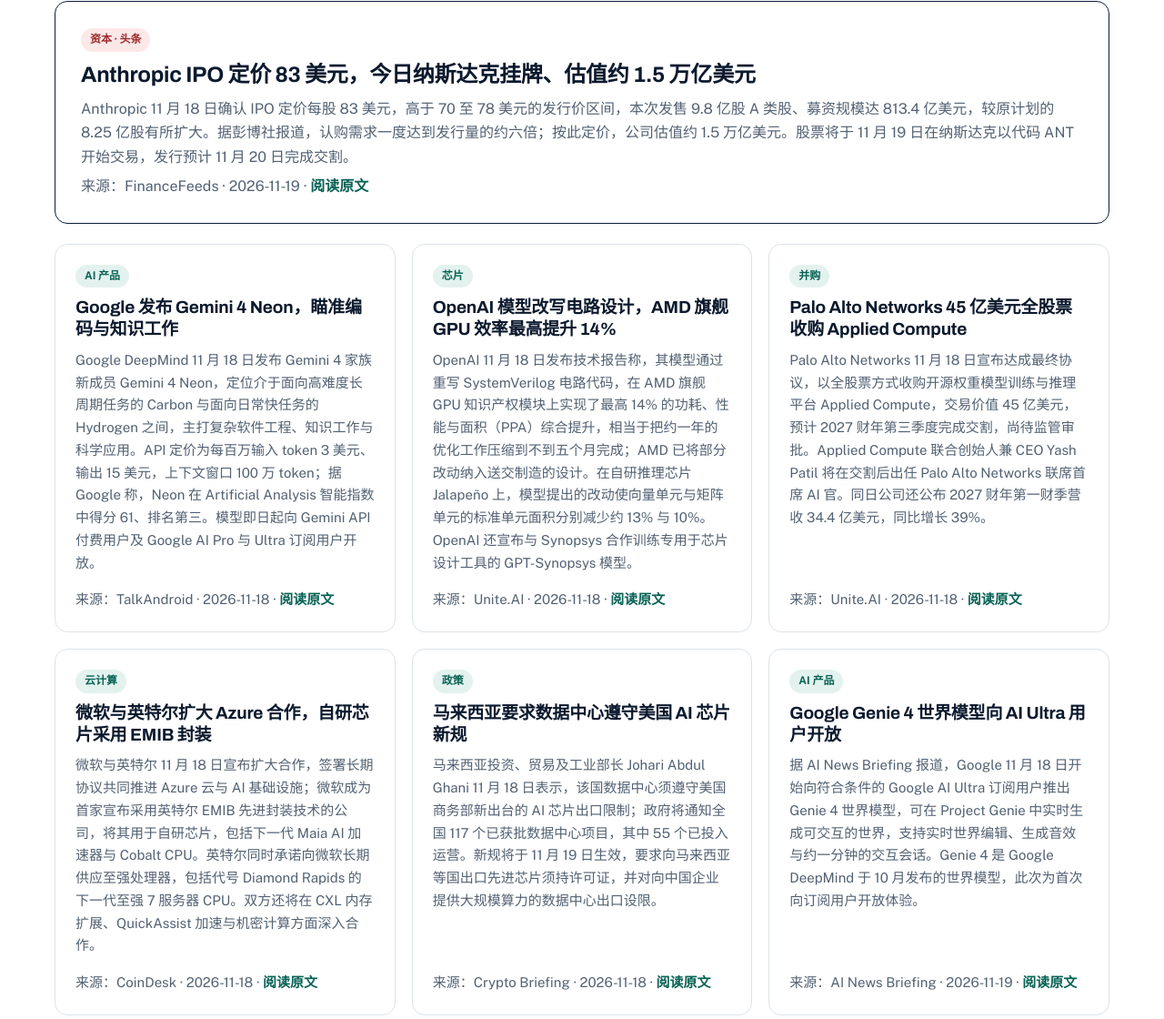
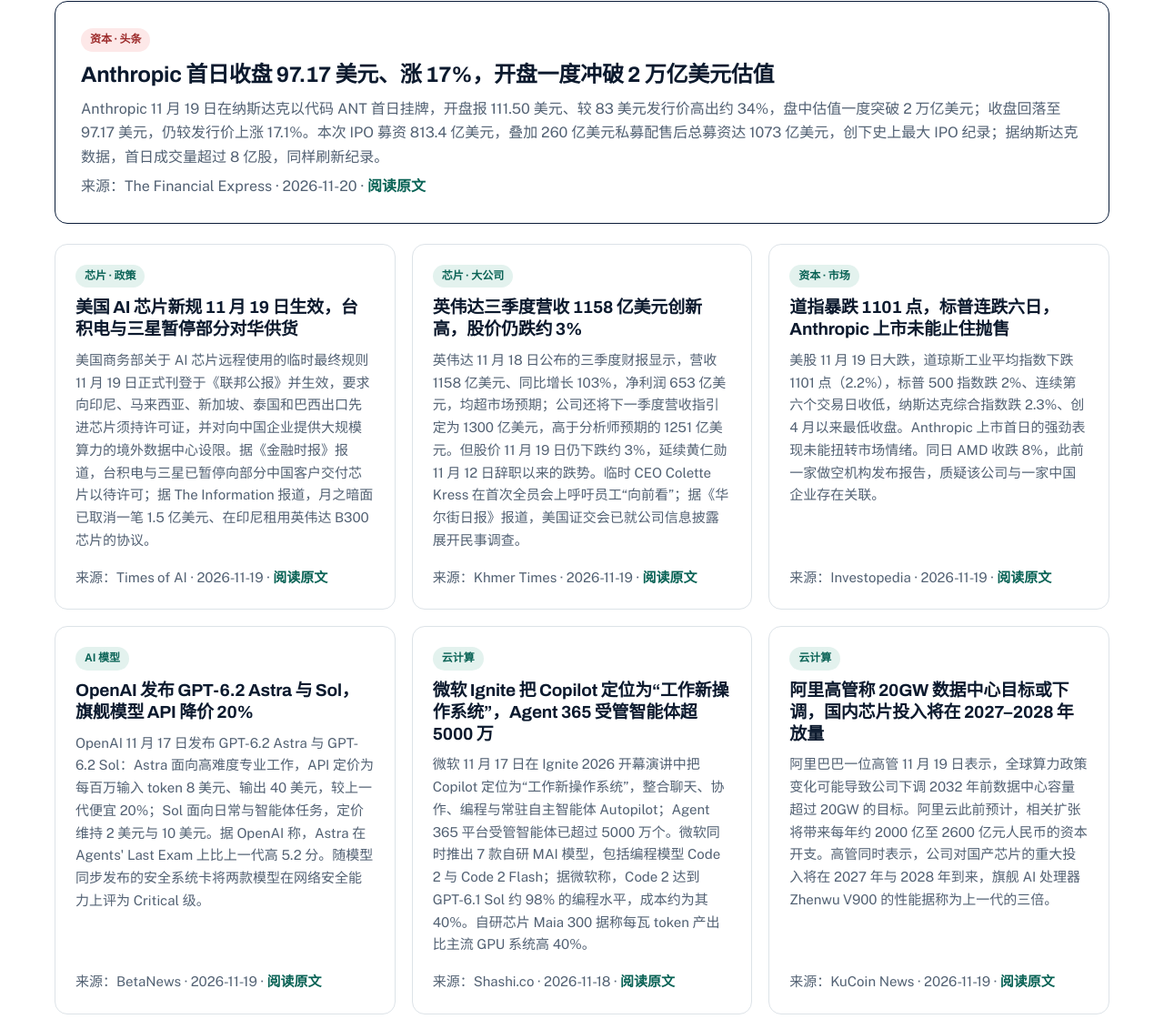
Before and after one commit to phelanlorna48-creator/starleaptech-website, a plain HTML site: page tech.html in a window 1280 px wide. Shown: the part 536-1656 px from the top of the page at 91% size. Drawn offline with nearby package versions, Linux system fonts and the light colour scheme.

Commit message:
Daily tech news 2026-11-20

```diff
--- a/tech.html
+++ b/tech.html
@@ -91,7 +91,7 @@ html[data-lang="en"] .lzh{display:none}
     <p class="kicker">StarLeap Tech LLC · Daily Tech Briefing</p>
     <h1><span class="lzh">每日科技讯息</span><span class="len">Daily Tech Briefing</span></h1>
     <p><span class="lzh">每天整理全球科技要闻：人工智能、芯片半导体、云计算与数据中心、科技公司与资本动态。每条标注公开来源，点得开、查得到。</span><span class="len">A daily digest of global technology news — AI, semiconductors, cloud &amp; data centers, tech companies and capital — every story linked to its original source.</span></p>
-    <span class="edition"><span class="lzh">本期：2026 年 11 月 19 日 · 星期四</span><span class="len">Edition: Thursday, November 19, 2026</span></span>
+    <span class="edition"><span class="lzh">本期：2026 年 11 月 20 日 · 星期五</span><span class="len">Edition: Friday, November 20, 2026</span></span>
   </div>
 </section>
 
@@ -101,54 +101,55 @@ html[data-lang="en"] .lzh{display:none}
     <h2><span class="lzh">今日头条</span><span class="len">Top story</span></h2>
     <article class="featured">
       <span class="chip hot"><span class="lzh">资本 · 头条</span><span class="len">Capital · Top story</span></span>
-      <h3><span class="lzh">Anthropic IPO 定价 83 美元，今日纳斯达克挂牌、估值约 1.5 万亿美元</span><span class="len">Anthropic prices IPO at $83, debuts on Nasdaq today at a roughly $1.5 trillion valuation</span></h3>
-      <p><span class="lzh">Anthropic 11 月 18 日确认 IPO 定价每股 83 美元，高于 70 至 78 美元的发行价区间，本次发售 9.8 亿股 A 类股、募资规模达 813.4 亿美元，较原计划的 8.25 亿股有所扩大。据彭博社报道，认购需求一度达到发行量的约六倍；按此定价，公司估值约 1.5 万亿美元。股票将于 11 月 19 日在纳斯达克以代码 ANT 开始交易，发行预计 11 月 20 日完成交割。</span><span class="len">Anthropic confirmed on November 18 that it has priced its IPO at $83 per share, above the $70–$78 range, raising $81.34 billion on the sale of 980 million Class A shares, enlarged from the 825 million originally planned. Bloomberg reported demand reached about six times the shares on offer, and the pricing implies a valuation of roughly $1.5 trillion. Shares begin trading on Nasdaq under the ticker ANT on November 19, with the offering expected to close on November 20.</span></p>
-      <p class="meta"><span class="lzh">来源：FinanceFeeds · 2026-11-19 · </span><span class="len">Source: FinanceFeeds · Nov 19, 2026 · </span><a href="https://financefeeds.com/anthropic-prices-81-3-billion-ipo-at-83-ahead-of-nasdaq-debut/" target="_blank" rel="noopener"><span class="lzh">阅读原文</span><span class="len">Read the story</span></a></p>
+      <h3><span class="lzh">Anthropic 首日收盘 97.17 美元、涨 17%，开盘一度冲破 2 万亿美元估值</span><span class="len">Anthropic closes first day at $97.17, up 17%, after opening briefly above a $2 trillion valuation</span></h3>
+      <p><span class="lzh">Anthropic 11 月 19 日在纳斯达克以代码 ANT 首日挂牌，开盘报 111.50 美元、较 83 美元发行价高出约 34%，盘中估值一度突破 2 万亿美元；收盘回落至 97.17 美元，仍较发行价上涨 17.1%。本次 IPO 募资 813.4 亿美元，叠加 260 亿美元私募配售后总募资达 1073 亿美元，创下史上最大 IPO 纪录；据纳斯达克数据，首日成交量超过 8 亿股，同样刷新纪录。</span><span class="len">Anthropic began trading on Nasdaq under the ticker ANT on November 19, opening at $111.50 — about 34% above its $83 offer price — and briefly carrying a valuation above $2 trillion before closing at $97.17, still up 17.1% on the day. The $81.34 billion offering was the largest IPO on record, and together with a $26 billion private placement the company raised $107.3 billion in total. Nasdaq data put first-day volume above 800 million shares, also a record.</span></p>
+      <p class="meta"><span class="lzh">来源：The Financial Express · 2026-11-20 · </span><span class="len">Source: The Financial Express · Nov 20, 2026 · </span><a href="https://www.financialexpress.com/market/global-markets/anthropic-ipo-listing-live-updates-date-time-nasdaq-debut-share-price-ipo-price-how-to-buy-in-india/4388215/" target="_blank" rel="noopener"><span class="lzh">阅读原文</span><span class="len">Read the story</span></a></p>
     </article>
 
     <div class="grid">
 <article class="card">
-        <span class="chip"><span class="lzh">AI 产品</span><span class="len">AI Products</span></span>
-        <h3><span class="lzh">Google 发布 Gemini 4 Neon，瞄准编码与知识工作</span><span class="len">Google launches Gemini 4 Neon for coding and knowledge work</span></h3>
-        <p><span class="lzh">Google DeepMind 11 月 18 日发布 Gemini 4 家族新成员 Gemini 4 Neon，定位介于面向高难度长周期任务的 Carbon 与面向日常快任务的 Hydrogen 之间，主打复杂软件工程、知识工作与科学应用。API 定价为每百万输入 token 3 美元、输出 15 美元，上下文窗口 100 万 token；据 Google 称，Neon 在 Artificial Analysis 智能指数中得分 61、排名第三。模型即日起向 Gemini API 付费用户及 Google AI Pro 与 Ultra 订阅用户开放。</span><span class="len">Google DeepMind released Gemini 4 Neon on November 18, the newest member of the Gemini 4 family, positioned between Carbon, built for the hardest long-horizon projects, and Hydrogen, built for fast everyday tasks. It targets complex software engineering, knowledge work and science, priced at $3 per million input tokens and $15 per million output tokens, with a 1-million-token context window. Google says Neon scores 61 on the Artificial Analysis Intelligence Index, ranking third overall. It is rolling out now to paid Gemini API users and to Google AI Pro and Ultra subscribers.</span></p>
-        <p class="meta"><span class="lzh">来源：TalkAndroid · 2026-11-18 · </span><span class="len">Source: TalkAndroid · Nov 18, 2026 · </span><a href="https://www.talkandroid.com/535672-gemini-4-neon-google-ai-model/" target="_blank" rel="noopener"><span class="lzh">阅读原文</span><span class="len">Read the story</span></a></p>
+        <span class="chip"><span class="lzh">芯片 · 政策</span><span class="len">Chips · Policy</span></span>
+        <h3><span class="lzh">美国 AI 芯片新规 11 月 19 日生效，台积电与三星暂停部分对华供货</span><span class="len">U.S. AI chip rule takes effect November 19 as TSMC and Samsung pause some China-bound shipments</span></h3>
+        <p><span class="lzh">美国商务部关于 AI 芯片远程使用的临时最终规则 11 月 19 日正式刊登于《联邦公报》并生效，要求向印尼、马来西亚、新加坡、泰国和巴西出口先进芯片须持许可证，并对向中国企业提供大规模算力的境外数据中心设限。据《金融时报》报道，台积电与三星已暂停向部分中国客户交付芯片以待许可；据 The Information 报道，月之暗面已取消一笔 1.5 亿美元、在印尼租用英伟达 B300 芯片的协议。</span><span class="len">The U.S. Commerce Department's interim final rule on remote access to advanced AI chips was published in the Federal Register and took effect on November 19, requiring licences to export advanced chips to Indonesia, Malaysia, Singapore, Thailand and Brazil, and restricting chips for data centers supplying large-scale compute to Chinese firms. The Financial Times reported that TSMC and Samsung have paused some deliveries to Chinese customers while they seek licences, and The Information reported that Moonshot AI scrapped a $150 million deal to rent Nvidia B300 chips in Indonesia.</span></p>
+        <p class="meta"><span class="lzh">来源：Times of AI · 2026-11-19 · </span><span class="len">Source: Times of AI · Nov 19, 2026 · </span><a href="https://timesof.ai/2026/11/bis-interim-final-rule-ai-chip-licences-five-countries-remote-access-china-data-centres" target="_blank" rel="noopener"><span class="lzh">阅读原文</span><span class="len">Read the story</span></a></p>
       </article>
 
       <article class="card">
-        <span class="chip"><span class="lzh">芯片</span><span class="len">Chips</span></span>
-        <h3><span class="lzh">OpenAI 模型改写电路设计，AMD 旗舰 GPU 效率最高提升 14%</span><span class="len">OpenAI models rewrite circuit designs, lifting AMD flagship GPU efficiency by up to 14%</span></h3>
-        <p><span class="lzh">OpenAI 11 月 18 日发布技术报告称，其模型通过重写 SystemVerilog 电路代码，在 AMD 旗舰 GPU 知识产权模块上实现了最高 14% 的功耗、性能与面积（PPA）综合提升，相当于把约一年的优化工作压缩到不到五个月完成；AMD 已将部分改动纳入送交制造的设计。在自研推理芯片 Jalapeño 上，模型提出的改动使向量单元与矩阵单元的标准单元面积分别减少约 13% 与 10%。OpenAI 还宣布与 Synopsys 合作训练专用于芯片设计工具的 GPT-Synopsys 模型。</span><span class="len">OpenAI said on November 18 that its models rewrote SystemVerilog circuit code to deliver up to 14% gains in power, performance and area (PPA) on AMD's flagship GPU intellectual property — roughly a year of design optimization compressed into under five months — and AMD has included some of the changes in a design sent for manufacturing. On Jalapeño, OpenAI's own inference chip, model-proposed changes cut standard-cell area by about 13% in the vector unit and 10% in the matrix unit. OpenAI also announced a partnership with Synopsys to train GPT-Synopsys, a model built to drive chip-design tools.</span></p>
-        <p class="meta"><span class="lzh">来源：Unite.AI · 2026-11-18 · </span><span class="len">Source: Unite.AI · Nov 18, 2026 · </span><a href="https://www.unite.ai/openai-reports-model-driven-gains-in-amd-flagship-chip-designs/" target="_blank" rel="noopener"><span class="lzh">阅读原文</span><span class="len">Read the story</span></a></p>
+        <span class="chip"><span class="lzh">芯片 · 大公司</span><span class="len">Chips · Big Tech</span></span>
+        <h3><span class="lzh">英伟达三季度营收 1158 亿美元创新高，股价仍跌约 3%</span><span class="len">Nvidia posts record $115.8 billion quarter, yet shares fall about 3%</span></h3>
+        <p><span class="lzh">英伟达 11 月 18 日公布的三季度财报显示，营收 1158 亿美元、同比增长 103%，净利润 653 亿美元，均超市场预期；公司还将下一季度营收指引定为 1300 亿美元，高于分析师预期的 1251 亿美元。但股价 11 月 19 日仍下跌约 3%，延续黄仁勋 11 月 12 日辞职以来的跌势。临时 CEO Colette Kress 在首次全员会上呼吁员工“向前看”；据《华尔街日报》报道，美国证交会已就公司信息披露展开民事调查。</span><span class="len">Nvidia reported fiscal third-quarter revenue of $115.8 billion on November 18, up 103% year on year, with net profit of $65.3 billion, both beating expectations; it guided next-quarter revenue to $130 billion, above the $125.1 billion analysts expected. Shares still fell about 3% on November 19, extending the slide since Jensen Huang resigned on November 12. Interim CEO Colette Kress told staff at her first all-hands meeting to "move on," and The Wall Street Journal reported that the SEC has opened a civil probe into the company's disclosures.</span></p>
+        <p class="meta"><span class="lzh">来源：Khmer Times · 2026-11-19 · </span><span class="len">Source: Khmer Times · Nov 19, 2026 · </span><a href="https://www.khmertimeskh.com/502059623/stocks-drop-as-booming-nvidia-results-drowned-by-spy-scandal/" target="_blank" rel="noopener"><span class="lzh">阅读原文</span><span class="len">Read the story</span></a></p>
       </article>
 
       <article class="card">
-        <span class="chip"><span class="lzh">并购</span><span class="len">M&amp;A</span></span>
-        <h3><span class="lzh">Palo Alto Networks 45 亿美元全股票收购 Applied Compute</span><span class="len">Palo Alto Networks to buy Applied Compute in a $4.5 billion all-stock deal</span></h3>
-        <p><span class="lzh">Palo Alto Networks 11 月 18 日宣布达成最终协议，以全股票方式收购开源权重模型训练与推理平台 Applied Compute，交易价值 45 亿美元，预计 2027 财年第三季度完成交割，尚待监管审批。Applied Compute 联合创始人兼 CEO Yash Patil 将在交割后出任 Palo Alto Networks 联席首席 AI 官。同日公司还公布 2027 财年第一财季营收 34.4 亿美元，同比增长 39%。</span><span class="len">Palo Alto Networks announced on November 18 a definitive agreement to acquire Applied Compute, a platform for post-training and inference of open-weight AI models, in an all-stock deal valued at $4.5 billion, expected to close in its fiscal third quarter of 2027 pending regulatory clearance. Applied Compute co-founder and CEO Yash Patil will become Palo Alto Networks' Co-Chief AI Officer after the close. The company also reported fiscal first-quarter 2027 revenue of $3.44 billion, up 39% year on year.</span></p>
-        <p class="meta"><span class="lzh">来源：Unite.AI · 2026-11-18 · </span><span class="len">Source: Unite.AI · Nov 18, 2026 · </span><a href="https://www.unite.ai/palo-alto-networks-reaches-4-5b-agreement-for-applied-compute/" target="_blank" rel="noopener"><span class="lzh">阅读原文</span><span class="len">Read the story</span></a></p>
+        <span class="chip"><span class="lzh">资本 · 市场</span><span class="len">Capital · Markets</span></span>
+        <h3><span class="lzh">道指暴跌 1101 点，标普连跌六日，Anthropic 上市未能止住抛售</span><span class="len">Dow plunges 1,101 points and S&amp;P falls for a sixth straight day as Anthropic's debut fails to stop the sell-off</span></h3>
+        <p><span class="lzh">美股 11 月 19 日大跌，道琼斯工业平均指数下跌 1101 点（2.2%），标普 500 指数跌 2%、连续第六个交易日收低，纳斯达克综合指数跌 2.3%、创 4 月以来最低收盘。Anthropic 上市首日的强劲表现未能扭转市场情绪。同日 AMD 收跌 8%，此前一家做空机构发布报告，质疑该公司与一家中国企业存在关联。</span><span class="len">U.S. stocks plunged on November 19: the Dow Jones Industrial Average fell 1,101 points (2.2%), the S&amp;P 500 dropped 2% for a sixth straight daily decline, and the Nasdaq Composite fell 2.3% to its lowest close since April. Anthropic's strong debut did little to lift sentiment. AMD ended the day down 8% after a short seller published a report alleging the chipmaker has problematic ties to a Chinese company.</span></p>
+        <p class="meta"><span class="lzh">来源：Investopedia · 2026-11-19 · </span><span class="len">Source: Investopedia · Nov 19, 2026 · </span><a href="https://www.investopedia.com/stock-market-today-dow-jones-s-and-p-500-nasdaq-11192026-12263687" target="_blank" rel="noopener"><span class="lzh">阅读原文</span><span class="len">Read the story</span></a></p>
+      </article>
+
+      <article class="card">
+        <span class="chip"><span class="lzh">AI 模型</span><span class="len">AI Models</span></span>
+        <h3><span class="lzh">OpenAI 发布 GPT-6.2 Astra 与 Sol，旗舰模型 API 降价 20%</span><span class="len">OpenAI ships GPT-6.2 Astra and Sol, cutting flagship API prices 20%</span></h3>
+        <p><span class="lzh">OpenAI 11 月 17 日发布 GPT-6.2 Astra 与 GPT-6.2 Sol：Astra 面向高难度专业工作，API 定价为每百万输入 token 8 美元、输出 40 美元，较上一代便宜 20%；Sol 面向日常与智能体任务，定价维持 2 美元与 10 美元。据 OpenAI 称，Astra 在 Agents' Last Exam 上比上一代高 5.2 分。随模型同步发布的安全系统卡将两款模型在网络安全能力上评为 Critical 级。</span><span class="len">OpenAI released GPT-6.2 Astra and GPT-6.2 Sol on November 17. Astra, built for demanding professional work, is priced at $8 per million input tokens and $40 per million output tokens — 20% less than its predecessor — while Sol, for everyday and agent workloads, stays at $2 and $10. OpenAI says Astra scores 5.2 points above GPT-6 Astra on Agents' Last Exam. The accompanying system card rates both models at the Critical level for cybersecurity capabilities.</span></p>
+        <p class="meta"><span class="lzh">来源：BetaNews · 2026-11-19 · </span><span class="len">Source: BetaNews · Nov 19, 2026 · </span><a href="https://betanews.com/article/gpt-6-2-astra-api-pricing/" target="_blank" rel="noopener"><span class="lzh">阅读原文</span><span class="len">Read the story</span></a></p>
       </article>
 
       <article class="card">
         <span class="chip"><span class="lzh">云计算</span><span class="len">Cloud</span></span>
-        <h3><span class="lzh">微软与英特尔扩大 Azure 合作，自研芯片采用 EMIB 封装</span><span class="len">Microsoft and Intel expand Azure pact, with Microsoft custom chips adopting EMIB packaging</span></h3>
-        <p><span class="lzh">微软与英特尔 11 月 18 日宣布扩大合作，签署长期协议共同推进 Azure 云与 AI 基础设施；微软成为首家宣布采用英特尔 EMIB 先进封装技术的公司，将其用于自研芯片，包括下一代 Maia AI 加速器与 Cobalt CPU。英特尔同时承诺向微软长期供应至强处理器，包括代号 Diamond Rapids 的下一代至强 7 服务器 CPU。双方还将在 CXL 内存扩展、QuickAssist 加速与机密计算方面深入合作。</span><span class="len">Microsoft and Intel announced an expanded partnership on November 18, signing a long-term agreement to advance Azure cloud and AI infrastructure. Microsoft became the first company to announce adoption of Intel's EMIB advanced packaging technology for its custom chips, including the next-generation Maia AI accelerator and Cobalt CPU. Intel also committed to long-term Xeon supply for Microsoft, including the next-generation Xeon 7 server CPU, codenamed Diamond Rapids. The two companies will also collaborate on CXL memory expansion, QuickAssist acceleration and confidential computing.</span></p>
-        <p class="meta"><span class="lzh">来源：CoinDesk · 2026-11-18 · </span><span class="len">Source: CoinDesk · Nov 18, 2026 · </span><a href="https://www.kucoin.com/news/flash/microsoft-and-intel-expand-azure-and-chip-collaboration-introduce-emib-packaging-for-custom-chips" target="_blank" rel="noopener"><span class="lzh">阅读原文</span><span class="len">Read the story</span></a></p>
+        <h3><span class="lzh">微软 Ignite 把 Copilot 定位为“工作新操作系统”，Agent 365 受管智能体超 5000 万</span><span class="len">Microsoft recasts Copilot as the "new OS for work" at Ignite as Agent 365 passes 50 million agents</span></h3>
+        <p><span class="lzh">微软 11 月 17 日在 Ignite 2026 开幕演讲中把 Copilot 定位为“工作新操作系统”，整合聊天、协作、编程与常驻自主智能体 Autopilot；Agent 365 平台受管智能体已超过 5000 万个。微软同时推出 7 款自研 MAI 模型，包括编程模型 Code 2 与 Code 2 Flash；据微软称，Code 2 达到 GPT-6.1 Sol 约 98% 的编程水平，成本约为其 40%。自研芯片 Maia 300 据称每瓦 token 产出比主流 GPU 系统高 40%。</span><span class="len">Microsoft used the opening keynote of Ignite 2026 on November 17 to recast Copilot as the "new operating system for work," combining chat, collaboration, coding and a persistent autonomous agent called Autopilot; its Agent 365 platform now governs more than 50 million agents. Microsoft also unveiled seven in-house MAI models, including the coding models Code 2 and Code 2 Flash; the company says Code 2 reaches about 98% of GPT-6.1 Sol's coding quality at roughly 40% of the cost. Its Maia 300 chip is claimed to deliver 40% more tokens per watt than leading GPU-based systems.</span></p>
+        <p class="meta"><span class="lzh">来源：Shashi.co · 2026-11-18 · </span><span class="len">Source: Shashi.co · Nov 18, 2026 · </span><a href="https://www.shashi.co/2026/11/microsoft-launches-role-based-copilot.html" target="_blank" rel="noopener"><span class="lzh">阅读原文</span><span class="len">Read the story</span></a></p>
       </article>
 
       <article class="card">
-        <span class="chip"><span class="lzh">政策</span><span class="len">Policy</span></span>
-        <h3><span class="lzh">马来西亚要求数据中心遵守美国 AI 芯片新规</span><span class="len">Malaysia orders data centers to follow new U.S. AI chip rules</span></h3>
-        <p><span class="lzh">马来西亚投资、贸易及工业部长 Johari Abdul Ghani 11 月 18 日表示，该国数据中心须遵守美国商务部新出台的 AI 芯片出口限制；政府将通知全国 117 个已获批数据中心项目，其中 55 个已投入运营。新规将于 11 月 19 日生效，要求向马来西亚等国出口先进芯片须持许可证，并对向中国企业提供大规模算力的数据中心出口设限。</span><span class="len">Malaysia's Investment, Trade and Industry Minister Johari Abdul Ghani said on November 18 that the country's data centers must comply with the U.S. Commerce Department's new AI chip export restrictions, and the government will notify all 117 approved data center projects in the country, 55 of which are already operational. The rule takes effect on November 19, requiring licenses to export advanced chips to Malaysia and other countries, and restricting exports to data centers supplying large-scale compute to Chinese firms.</span></p>
-        <p class="meta"><span class="lzh">来源：Crypto Briefing · 2026-11-18 · </span><span class="len">Source: Crypto Briefing · Nov 18, 2026 · </span><a href="https://cryptobriefing.com/malaysia-data-centres-us-ai-chip-rules/" target="_blank" rel="noopener"><span class="lzh">阅读原文</span><span class="len">Read the story</span></a></p>
-      </article>
-
-      <article class="card">
-        <span class="chip"><span class="lzh">AI 产品</span><span class="len">AI Products</span></span>
-        <h3><span class="lzh">Google Genie 4 世界模型向 AI Ultra 用户开放</span><span class="len">Google opens Genie 4 world model to AI Ultra subscribers</span></h3>
-        <p><span class="lzh">据 AI News Briefing 报道，Google 11 月 18 日开始向符合条件的 Google AI Ultra 订阅用户推出 Genie 4 世界模型，可在 Project Genie 中实时生成可交互的世界，支持实时世界编辑、生成音效与约一分钟的交互会话。Genie 4 是 Google DeepMind 于 10 月发布的世界模型，此次为首次向订阅用户开放体验。</span><span class="len">Google began rolling out its Genie 4 world model to eligible Google AI Ultra subscribers on November 18, according to AI News Briefing. Inside Project Genie, users can explore generated interactive worlds with real-time world editing, generated sound and roughly one-minute interactive sessions. Genie 4, the world model Google DeepMind unveiled in October, is opening to subscribers for the first time.</span></p>
-        <p class="meta"><span class="lzh">来源：AI News Briefing · 2026-11-19 · </span><span class="len">Source: AI News Briefing · Nov 19, 2026 · </span><a href="https://news-insight-ai.web.app/en/news/20261119_ai-news-daily" target="_blank" rel="noopener"><span class="lzh">阅读原文</span><span class="len">Read the story</span></a></p>
+        <span class="chip"><span class="lzh">云计算</span><span class="len">Cloud</span></span>
+        <h3><span class="lzh">阿里高管称 20GW 数据中心目标或下调，国内芯片投入将在 2027–2028 年放量</span><span class="len">Alibaba may revise its 20 GW data center target down as domestic chip spending ramps up in 2027–2028</span></h3>
+        <p><span class="lzh">阿里巴巴一位高管 11 月 19 日表示，全球算力政策变化可能导致公司下调 2032 年前数据中心容量超过 20GW 的目标。阿里云此前预计，相关扩张将带来每年约 2000 亿至 2600 亿元人民币的资本开支。高管同时表示，公司对国产芯片的重大投入将在 2027 年与 2028 年到来，旗舰 AI 处理器 Zhenwu V900 的性能据称为上一代的三倍。</span><span class="len">An Alibaba executive said on November 19 that changes in global compute policy may lead the company to revise down its target of more than 20 GW of data center capacity by 2032. Analysts had modeled capital spending of roughly 200 to 260 billion yuan a year on the expansion. The executive added that major investment in domestic chips is expected in 2027 and 2028, and said its flagship Zhenwu V900 AI processor delivers three times the performance of its predecessor.</span></p>
+        <p class="meta"><span class="lzh">来源：KuCoin News · 2026-11-19 · </span><span class="len">Source: KuCoin News · Nov 19, 2026 · </span><a href="https://www.kucoin.com/news/flash/alibaba-executive-suggests-20-gw-data-center-target-may-be-revised" target="_blank" rel="noopener"><span class="lzh">阅读原文</span><span class="len">Read the story</span></a></p>
       </article>
     </div>
+
   </div>
 </section>
 
```
